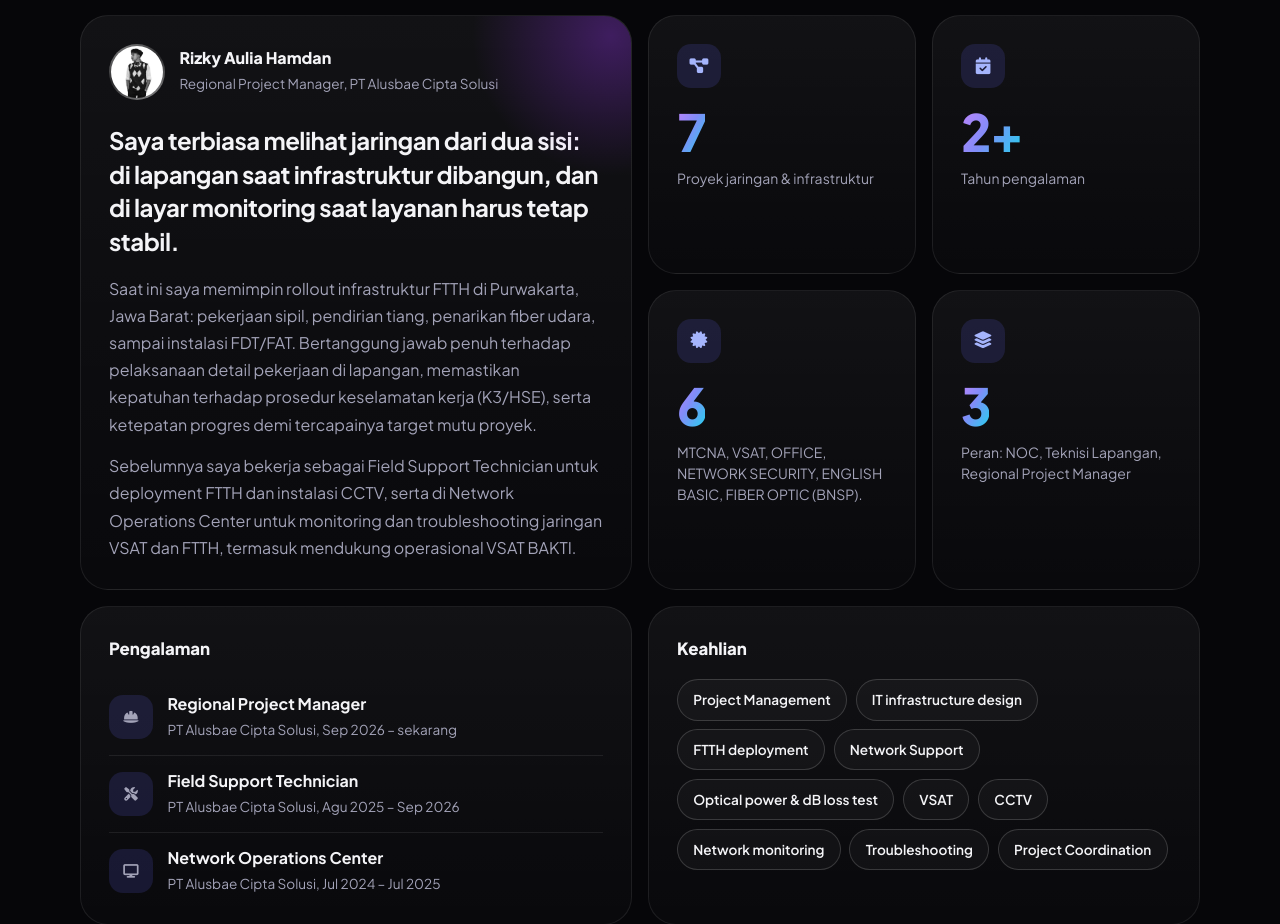
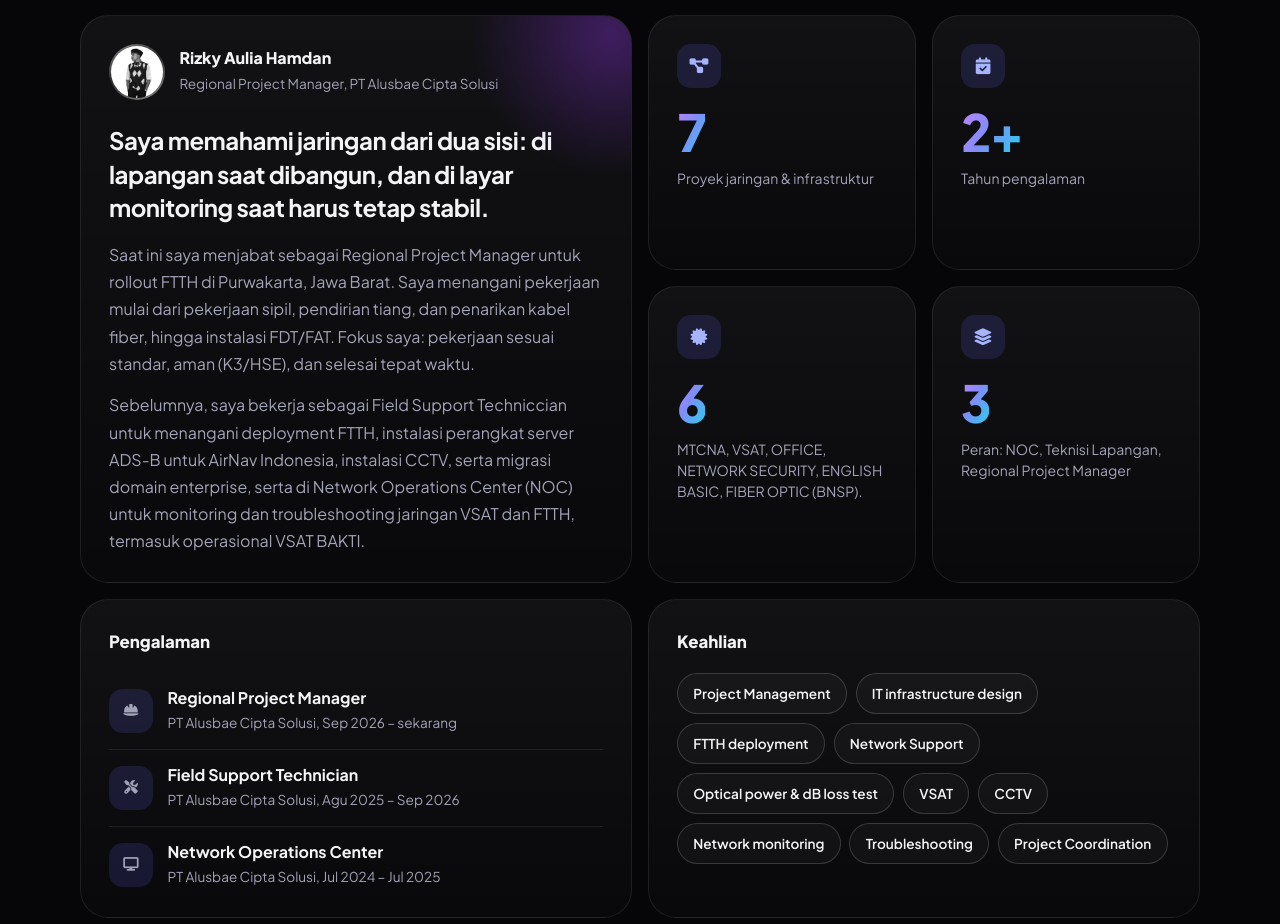
Before and after one commit to ryyzxy/Portofolio-Rizky, a plain HTML site: page index.html in a window 1280 px wide. Shown: the part 1440-2364 px from the top of the page. Drawn offline with Linux system fonts and the light colour scheme.

Commit message:
Revise bio content for improved readability
Updated bio section to enhance clarity and detail.

```diff
--- a/index.html
+++ b/index.html
@@ -170,9 +170,9 @@
                 <span>Regional Project Manager, PT Alusbae Cipta Solusi</span>
               </div>
             </div>
-            <p class="bio-lead">Saya terbiasa melihat jaringan dari dua sisi: di lapangan saat infrastruktur dibangun, dan di layar monitoring saat layanan harus tetap stabil.</p>
-            <p>Saat ini saya memimpin rollout infrastruktur FTTH di Purwakarta, Jawa Barat: pekerjaan sipil, pendirian tiang, penarikan fiber udara, sampai instalasi FDT/FAT. Bertanggung jawab penuh terhadap pelaksanaan detail pekerjaan di lapangan, memastikan kepatuhan terhadap prosedur keselamatan kerja (K3/HSE), serta ketepatan progres demi tercapainya target mutu proyek.</p>
-            <p>Sebelumnya saya bekerja sebagai Field Support Technician untuk deployment FTTH dan instalasi CCTV, serta di Network Operations Center untuk monitoring dan troubleshooting jaringan VSAT dan FTTH, termasuk mendukung operasional VSAT BAKTI.</p>
+            <p class="bio-lead">Saya memahami jaringan dari dua sisi: di lapangan saat dibangun, dan di layar monitoring saat harus tetap stabil.</p>
+            <p>Saat ini saya menjabat sebagai Regional Project Manager untuk rollout FTTH di Purwakarta, Jawa Barat. Saya menangani pekerjaan mulai dari pekerjaan sipil, pendirian tiang, dan penarikan kabel fiber, hingga instalasi FDT/FAT. Fokus saya: pekerjaan sesuai standar, aman (K3/HSE), dan selesai tepat waktu.</p>
+            <p>Sebelumnya, saya bekerja sebagai Field Support Techniccian untuk menangani deployment FTTH, instalasi perangkat server ADS-B untuk AirNav Indonesia, instalasi CCTV, serta migrasi domain enterprise, serta di Network Operations Center (NOC) untuk monitoring dan troubleshooting jaringan VSAT dan FTTH, termasuk operasional VSAT BAKTI.</p>
           </article>
 
           <article class="card card-stat1" data-reveal>
```
